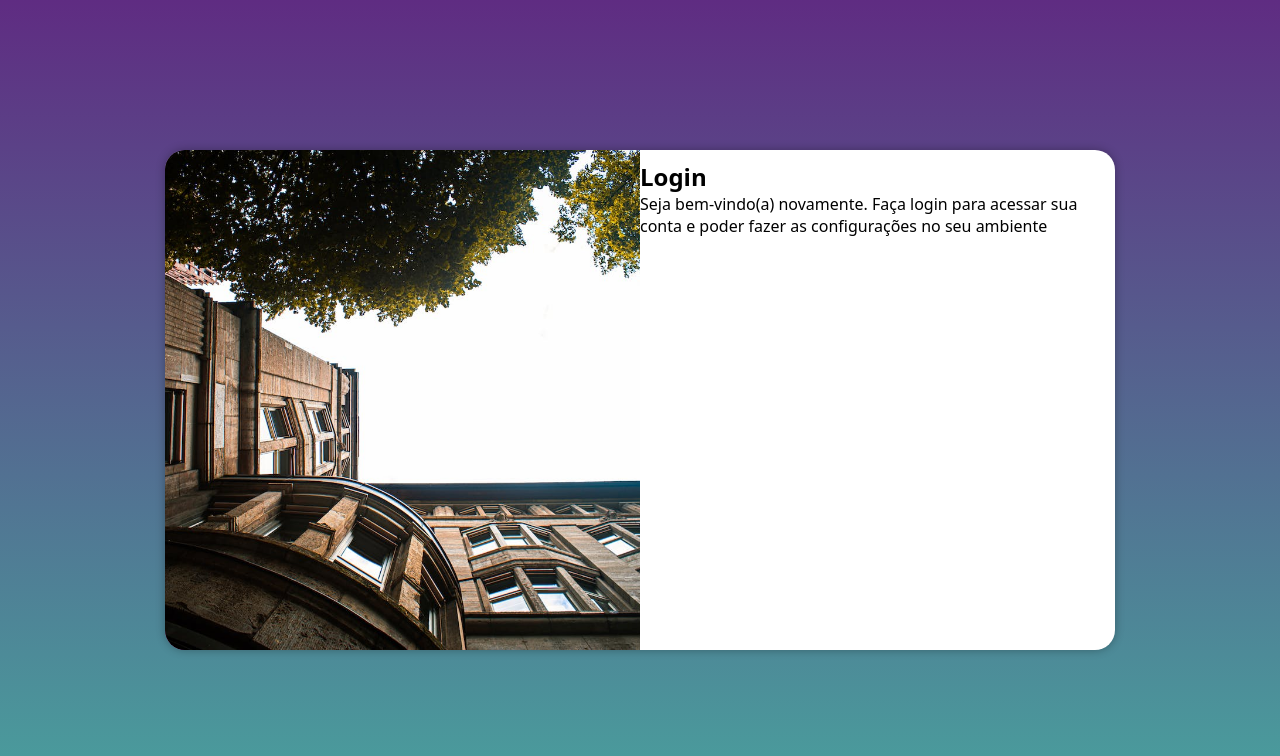
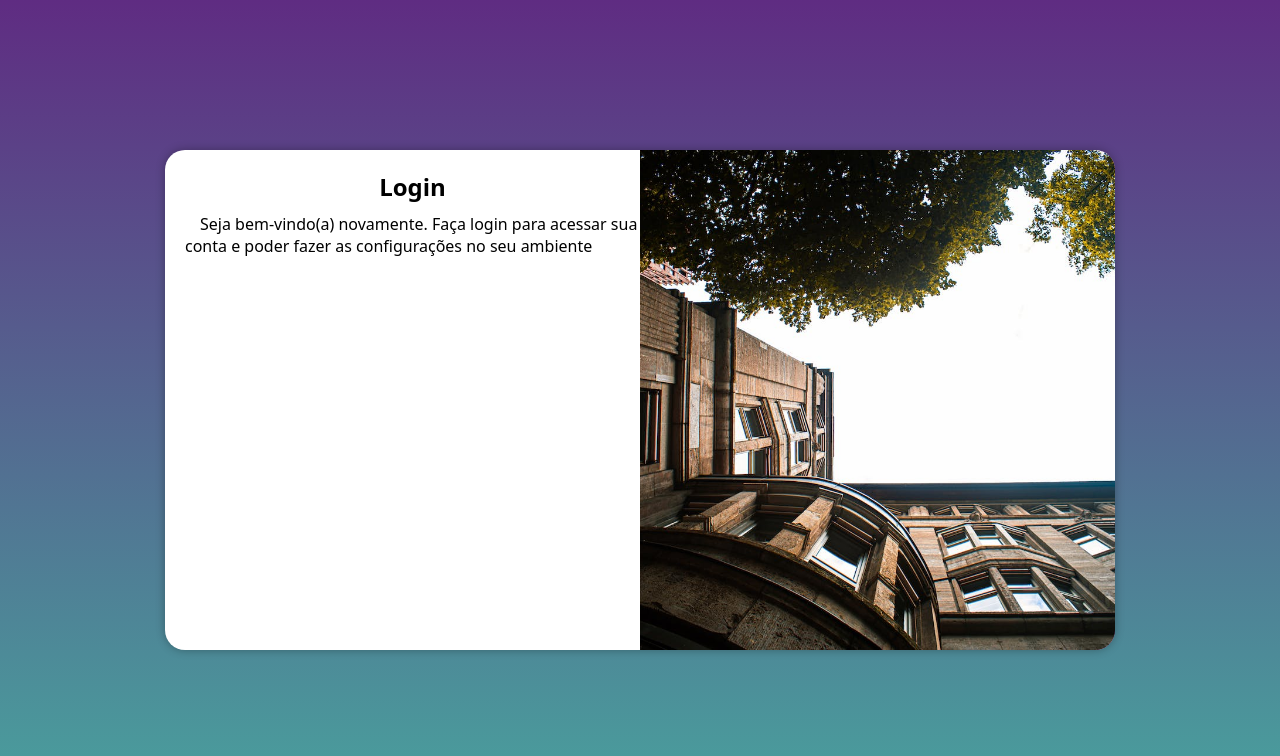
Before and after one commit to M3rr31s/projeto-login, a plain HTML site: page index.html in a window 1280 px wide. Drawn offline with Linux system fonts and the light colour scheme.

Commit message:
corrigindo erros

```diff
--- a/estilo/media-query.css
+++ b/estilo/media-query.css
@@ -10,25 +10,25 @@ Grandes Telas: acima de 1200px
 
 */
 
-@media screen and (min-width:768px) and (max-width:992px) {
+@media screen and (min-width:600px) and (max-width:992px) {
     /*Versão Para Tablet*/
 
     body{
         background-image: linear-gradient(to top, #49a09d, #5f2c82);
     }
     section#login{
-        width: 90vw;
+        width: 80vw;
     }
 
     section#login > div#imagem {
         float: left;
-        width: 40%;
+        width: 30%;
         height: 100%;
     }
 
     section#login > div#formulário {
         float: right;
-        width: 30%;
+        width: 40%;
     }
 }
 
@@ -43,13 +43,13 @@ Grandes Telas: acima de 1200px
     }
 
     section#login > div#imagem {
-        float: left;
+        float: right;
         width: 50%;
         height: 100%;
     }
 
     section#login > div#formulário {
-        float: right;
+        float: left;
         width: 50%;
     }
 }
--- a/estilo/style.css
+++ b/estilo/style.css
@@ -65,12 +65,19 @@ section#login > div#imagem {
     height: 200px;
 
 
-
-
 }
 
 section#login > div#formulario {
+    display: block;
+    padding: 20px;
+}
 
-    display: block;
-    padding: 10px;
+div#formulario > h1 {
+    text-align: center;
+    margin-bottom: 10px;
 }
+
+div#formulario > p {
+    font-size:  1em;
+    text-indent: 15px;
+}
```
